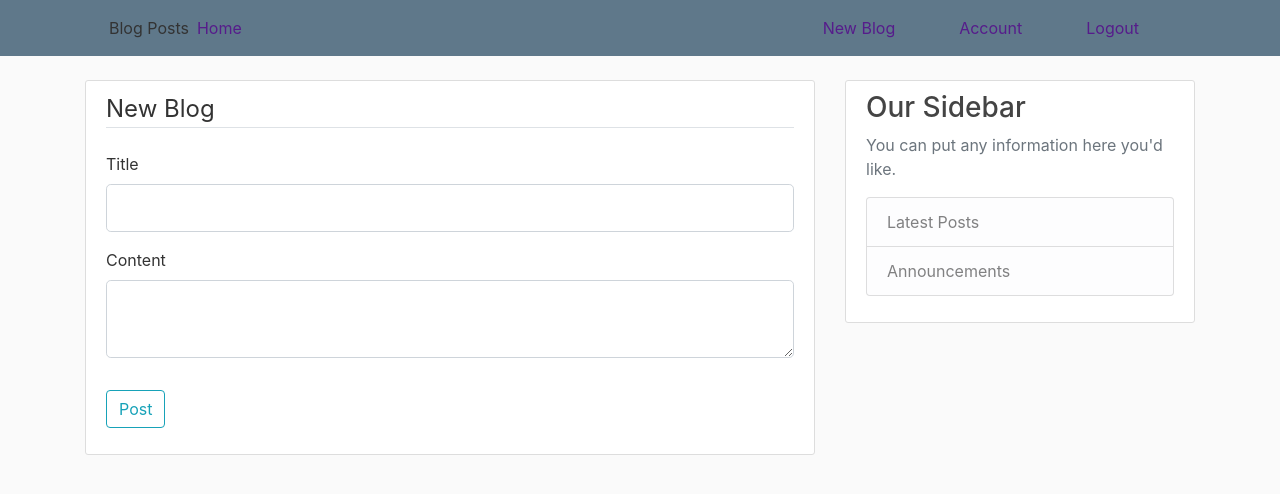
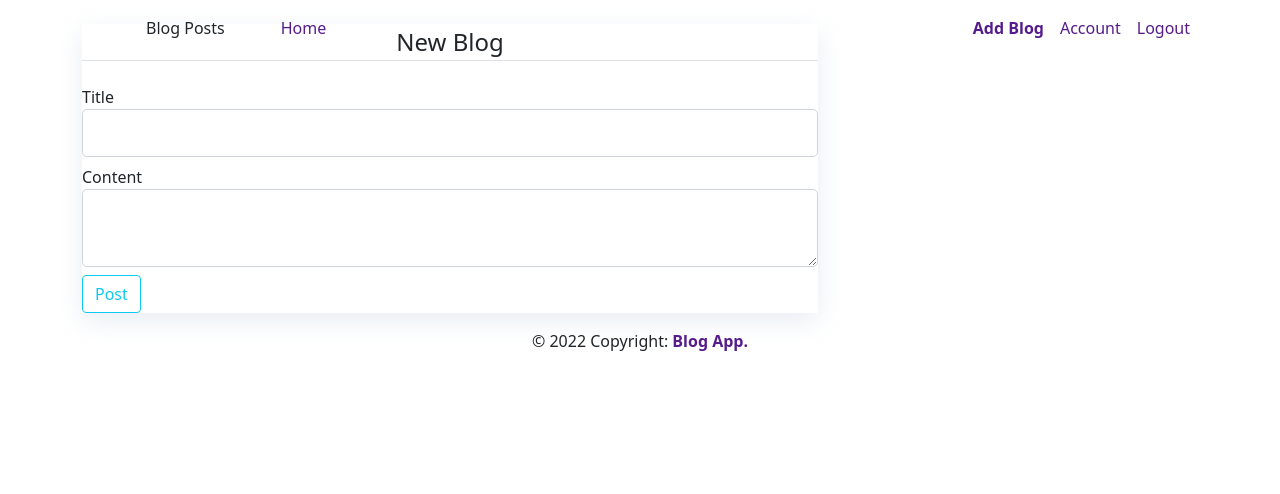
Before and after one commit to Wanjiru393/Blog-Post, a Flask app: page /post/new in a window 1280 px wide. Shown: the top 494 px of the page. Run offline with Flask 2, Linux system fonts and the light colour scheme; a user stored in the database is signed in; some libraries are stand-ins or nearby versions.

Commit message:
Tweaked styles

```diff
--- a/app/forms.py
+++ b/app/forms.py
@@ -41,3 +41,8 @@
     title = StringField('Title', validators=[DataRequired()])
     content = TextAreaField('Content', validators=[DataRequired()])
     submit = SubmitField('Post')
+
+
+# class CommentForm(FlaskForm):
+#     comment = StringField('Comment')
+#     submit = SubmitField('Comment')
--- a/app/static/index.css
+++ b/app/static/index.css
@@ -2,6 +2,7 @@
   background: #fafafa;
   color: #333333;
   margin-top: 5rem;
+
 }
 
 h1, h2, h3, h4, h5, h6 {
@@ -30,6 +31,7 @@
   border: 1px solid #dddddd;
   border-radius: 3px;
   margin-bottom: 20px;
+  margin-left: 40px;
 }
 
 .article-title {
--- a/app/templates/blog.html
+++ /dev/null
@@ -1,4 +0,0 @@
-{% extends "layout.html" %}
-{% block content %}
-    <h1>Blog Page Page</h1>
-{% endblock content %}
--- a/app/templates/create_post.html
+++ b/app/templates/create_post.html
@@ -1,11 +1,12 @@
 {% extends "layout.html" %}
+
 {% block content %}
-<div class="content-section">
+<div class="content-section" style="box-shadow: rgba(138, 167, 195, 0.2) 0px 8px 24px;">
     <form method="POST" action="">
         {{ form.hidden_tag() }}
         <fieldset class="form-group">
-            <legend class="border-bottom mb-4">{{ legend }}</legend>
-            <div class="form-group">
+            <legend class="border-bottom mb-4 text-center">{{ legend }}</legend>
+            <div class="form-group mb-2">
                 {{ form.title.label(class="form-control-label") }}
                 {% if form.title.errors %}
                     {{ form.title(class="form-control form-control-lg is-invalid") }}
@@ -18,7 +19,7 @@
                     {{ form.title(class="form-control form-control-lg") }}
                 {% endif %}
             </div>
-            <div class="form-group">
+            <div class="form-group mb-2">
                 {{ form.content.label(class="form-control-label") }}
                 {% if form.content.errors %}
                     {{ form.content(class="form-control form-control-lg is-invalid") }}
@@ -33,7 +34,14 @@
             </div>
         </fieldset>
         <div class="form-group">
-            {{ form.submit(class="btn btn-outline-info") }}
+            <div class="row">
+
+            </div>
+            <div class="col"></div>
+            <div class="col">
+                {{ form.submit(class="btn btn-outline-info") }}
+            </div>
+            <div class="col"></div>
         </div>
     </form>
 </div>
--- a/app/templates/layout.html
+++ b/app/templates/layout.html
@@ -6,38 +6,55 @@
     <meta name="viewport" content="width=device-width, initial-scale=1, shrink-to-fit=no">
 
     <!-- Bootstrap CSS -->
-    <link rel="stylesheet" href="https://maxcdn.bootstrapcdn.com/bootstrap/4.0.0/css/bootstrap.min.css" integrity="sha384-Gn5384xqQ1aoWXA+058RXPxPg6fy4IWvTNh0E263XmFcJlSAwiGgFAW/dAiS6JXm" crossorigin="anonymous">
+    <link href="https://cdn.jsdelivr.net/npm/bootstrap@5.1.3/dist/css/bootstrap.min.css" rel="stylesheet" integrity="sha384-1BmE4kWBq78iYhFldvKuhfTAU6auU8tT94WrHftjDbrCEXSU1oBoqyl2QvZ6jIW3" crossorigin="anonymous">
+    <link rel="stylesheet" type="text/css" href="{{url_for('static',filename='main.css') }}">
 
-    <link rel="stylesheet" type="text/css" href="{{ url_for('static', filename='index.css') }}">
+    <!-- Google Fonts -->
+    <link
+    href="https://fonts.googleapis.com/css?family=Roboto:300,400,500,700&display=swap"
+    rel="stylesheet"
+    />
 
     {% if title %}
-        <title> Blog Post - {{ title }}</title>
+        <title> Blogs {{ title }}</title>
     {% else %}
-        <title> Blog Post</title>
+        <title> Blogs</title>
     {% endif %}
 </head>
-<body>
+<body class="pt-4">
     <header class="site-header">
       <nav class="navbar navbar-expand-md navbar-dark bg-steel fixed-top">
         <div class="container">
-          <a class="navbar-brand mr-4" href="/"></a>Blog Posts</a>
-          <button class="navbar-toggler" type="button" data-toggle="collapse" data-target="#navbarToggle" aria-controls="navbarToggle" aria-expanded="false" aria-label="Toggle navigation">
+          <a class="navbar-brand mr-5 ms-5" href="/" style="color:#561c8b; font-weight:bold;"></a>Blog Posts</a>
+          <button class="navbar-toggler" type="button" data-toggle="collapse" data-target="#">
             <span class="navbar-toggler-icon"></span>
           </button>
           <div class="collapse navbar-collapse" id="navbarToggle">
-            <div class="navbar-nav mr-auto">
+            <div class="navbar-nav">
               <a class="nav-item nav-link mr-5 ms-5" style="color: #561c8b;" href="{{ url_for('home') }}">Home</a>
 
             </div>
             <!-- Navbar Right Side -->
-            <div class="navbar-nav">
+            <div class="navbar-nav ms-auto">
               {% if current_user.is_authenticated %}
-              <a class="nav-item nav-link mr-5 ms-5" style="color: #561c8b;" href="{{ url_for('new_post') }}">New Blog</a>
-              <a class="nav-item nav-link mr-5 ms-5" style="color: #561c8b;" href="{{ url_for('account') }}">Account</a>
-              <a class="nav-item nav-link mr-5 ms-5" style="color: #561c8b;" href="{{ url_for('logout') }}">Logout</a>
+              <a class="nav-item nav-link align-right" style="color: #561c8b; font-weight: bold;" href="{{ url_for('new_post') }}">Add Blog</a>
+              <a class="nav-item nav-link align-right" style="color: #561c8b;" href="{{ url_for('account') }}">Account</a>
+              <a class="nav-item nav-link align-right" style="color: #561c8b;" href="{{ url_for('logout') }}">Logout</a>
               {% else %}
-              <a class="nav-item nav-link mr-5 ms-5" style="color: #561c8b;" href="{{ url_for('register') }}">Register</a>
-              <a class="nav-item nav-link mr-5 ms-5" style="color: #561c8b;" href="{{ url_for('login') }}">Login</a>
+                <a class="nav-item nav-link align-right" style="color: #561c8b;" href="{{ url_for('login') }}"> Login
+                <svg xmlns="http://www.w3.org/2000/svg"  width="22" height="22" fill="#561c8b" class="bi bi-box-arrow-in-left" viewBox="0 0 16 16">
+                  <path fill-rule="evenodd" d="M10 3.5a.5.5 0 0 0-.5-.5h-8a.5.5 0 0 0-.5.5v9a.5.5 0 0 0 .5.5h8a.5.5 0 0 0 .5-.5v-2a.5.5 0 0 1 1 0v2A1.5 1.5 0 0 1 9.5 14h-8A1.5 1.5 0 0 1 0 12.5v-9A1.5 1.5 0 0 1 1.5 2h8A1.5 1.5 0 0 1 11 3.5v2a.5.5 0 0 1-1 0v-2z"/>
+                  <path fill-rule="evenodd" d="M4.146 8.354a.5.5 0 0 1 0-.708l3-3a.5.5 0 1 1 .708.708L5.707 7.5H14.5a.5.5 0 0 1 0 1H5.707l2.147 2.146a.5.5 0 0 1-.708.708l-3-3z"/>
+                </svg>
+                </a>
+
+              <a class="nav-item nav-link align-right" style="color: #561c8b;" href="{{ url_for('register') }}">Register
+                <svg xmlns="http://www.w3.org/2000/svg" width="22" height="22" fill="#561c8b" class="bi bi-person-plus-fill" viewBox="0 0 16 16">
+                  <path d="M1 14s-1 0-1-1 1-4 6-4 6 3 6 4-1 1-1 1H1zm5-6a3 3 0 1 0 0-6 3 3 0 0 0 0 6z"/>
+                  <path fill-rule="evenodd" d="M13.5 5a.5.5 0 0 1 .5.5V7h1.5a.5.5 0 0 1 0 1H14v1.5a.5.5 0 0 1-1 0V8h-1.5a.5.5 0 0 1 0-1H13V5.5a.5.5 0 0 1 .5-.5z"/>
+                </svg>
+              </a>
+
               {% endif %}
             </div>
           </div>
@@ -58,17 +75,7 @@
           {% endwith %}
           {% block content %}{% endblock %}
         </div>
-        <div class="col-md-4">
-          <div class="content-section">
-            <h3>Our Sidebar</h3>
-            <p class='text-muted'>You can put any information here you'd like.
-              <ul class="list-group">
-                <li class="list-group-item list-group-item-light">Latest Posts</li>
-                <li class="list-group-item list-group-item-light">Announcements</li>
-              </ul>
-            </p>
-          </div>
-        </div>
+
       </div>
     </main>
 
@@ -79,4 +86,12 @@
     <script src="https://cdnjs.cloudflare.com/ajax/libs/popper.js/1.12.9/umd/popper.min.js" integrity="sha384-ApNbgh9B+Y1QKtv3Rn7W3mgPxhU9K/ScQsAP7hUibX39j7fakFPskvXusvfa0b4Q" crossorigin="anonymous"></script>
     <script src="https://maxcdn.bootstrapcdn.com/bootstrap/4.0.0/js/bootstrap.min.js" integrity="sha384-JZR6Spejh4U02d8jOt6vLEHfe/JQGiRRSQQxSfFWpi1MquVdAyjUar5+76PVCmYl" crossorigin="anonymous"></script>
 </body>
+<footer class="page-footer font-small cyan darken-3">
+    <div class="container">
+        <div class="footer-copyright text-center py-3">© 2022 Copyright:
+            <a href="/" style="text-decoration: none; color:#561c8b; font-weight: bold"> Blog App.</a>
+        </div>
+    </div>
+
+</footer>
 </html>
```
Also changed, not shown: app/models.py (+19 -0 lines), app/templates/account.html (+8 -1 lines), app/templates/index.html (+15 -5 lines), app/templates/post.html (+22 -7 lines), app/views.py (+30 -1 lines), app/site.db.
